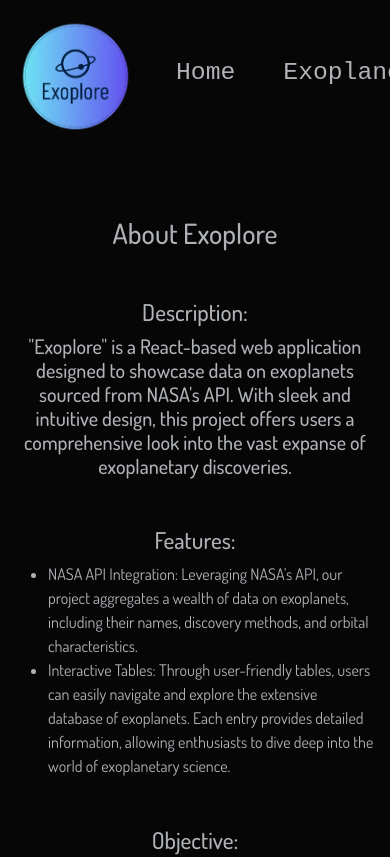
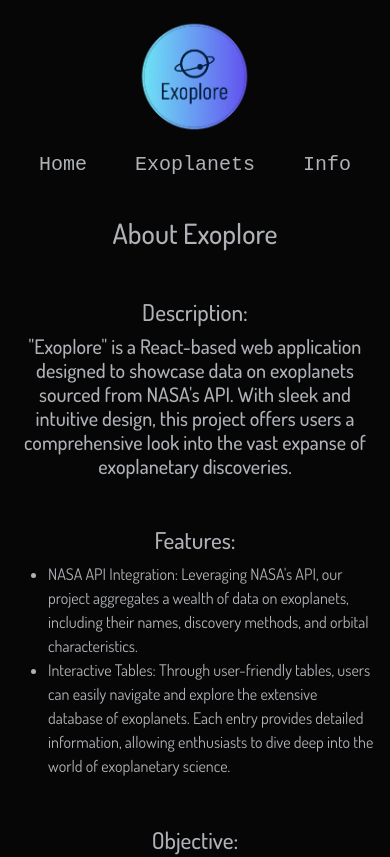
Before and after one commit to NinoTraverso/Exoplore, a React (Create React App) app: page /Info in a window 390 px wide. Shown: the top 857 px of the page. Built offline with nearby package versions, Linux system fonts and the light colour scheme; a web font is replaced by a local one.

Commit message:
adjusted navbar links to have them responsive

```diff
--- a/public/styles.css
+++ b/public/styles.css
@@ -60,6 +60,12 @@
 #logoContainer img {
   width: 120px;
   height: auto;
+}
+
+@media screen and (max-width: 420px) {
+  .smallScreenLinks {
+    font-size: 20px;
+  }
 }
 
 /*------------------------------------------------------------ HOME PAGE -------------------------------------------------------------*/
--- a/src/components/Navbar.jsx
+++ b/src/components/Navbar.jsx
@@ -9,21 +9,21 @@
   return (
     <div>
       <BrowserRouter>
-        <nav className="d-flex flex-row justify-content-between align-items-center fixed-top">
+        <nav className="d-flex flex-column flex-md-row justify-content-between align-items-center fixed-top">
           <div id="logoContainer" className="m-3">
             <img src="/assets/logoNoBg.png" alt="exoplore-logo" />
           </div>
-          <div className="d-flex flex-row ">
+          <div className="d-flex flex-row">
             <Link to="/Home" className="text-decoration-none mx-4">
               {" "}
-              <h2>Home </h2>
+              <h2 className="smallScreenLinks">Home </h2>
             </Link>
             <Link to="/Exoplanets" className="text-decoration-none mx-4">
               {" "}
-              <h2>Exoplanets </h2>{" "}
+              <h2 className="smallScreenLinks">Exoplanets </h2>{" "}
             </Link>
             <Link to="/Info" className="text-decoration-none mx-4">
-              <h2>Info </h2>{" "}
+              <h2 className="smallScreenLinks">Info </h2>{" "}
             </Link>
           </div>
         </nav>
```
